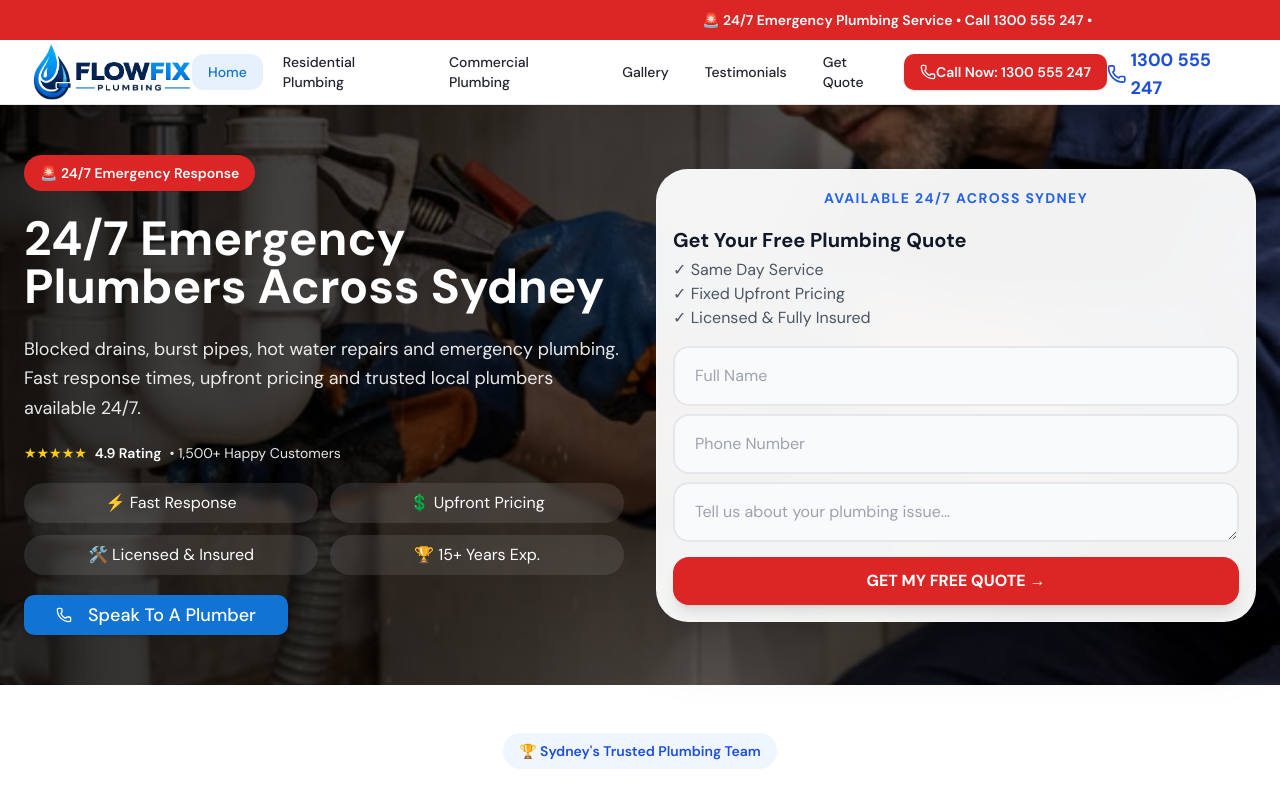
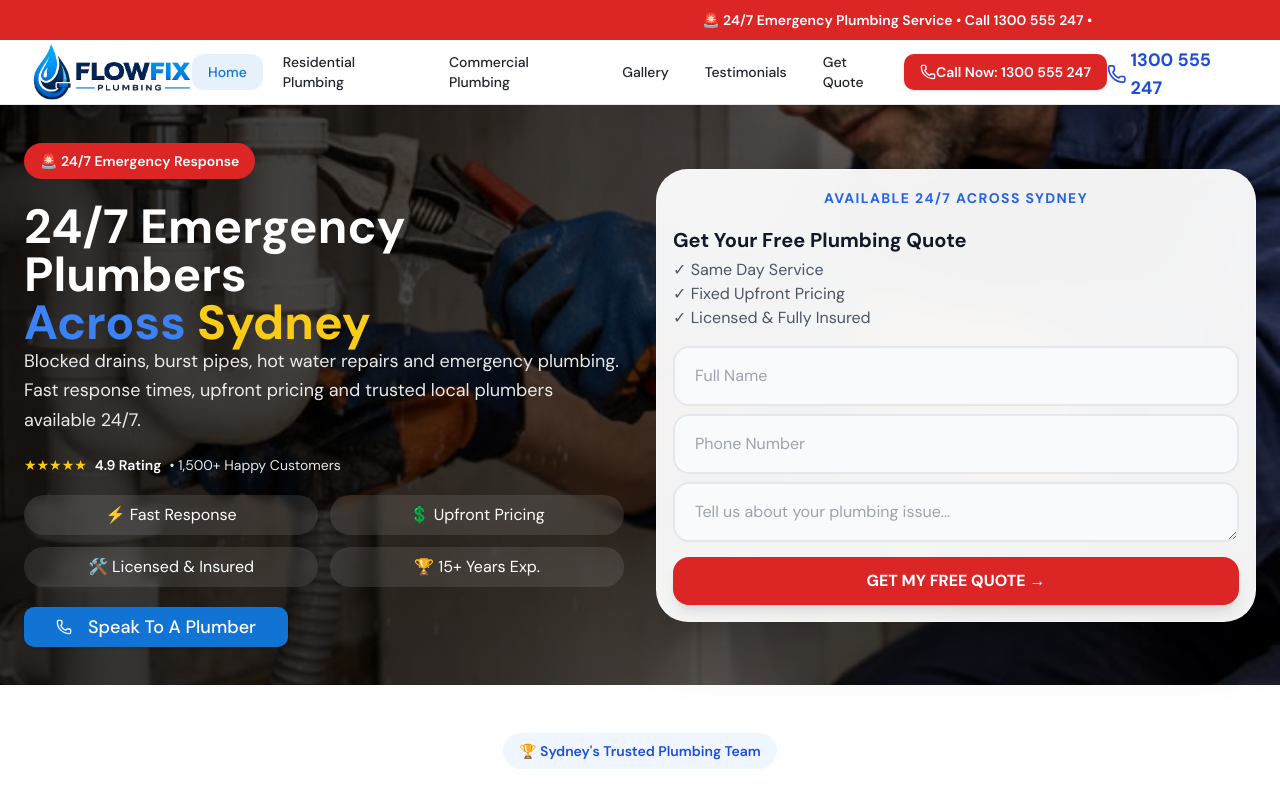
Before and after one commit to gopremiumstudio/flowfix-plumbing-demo, a React (Vite) app: page / in a window 1280 px wide. Shown: the top 788 px of the page. Built offline with nearby package versions, Linux system fonts and the light colour scheme.

Commit message:
Updated hero heading colors

```diff
--- a/src/pages/HomePage.jsx
+++ b/src/pages/HomePage.jsx
@@ -178,8 +178,12 @@ variant: 'default'
   🚨 24/7 Emergency Response
 </div>
 
-<h1 className="text-[2.3rem] md:text-5xl lg:text-5xl font-bold text-white leading-tight mb-6">
-  24/7 Emergency Plumbers Across Sydney
+<h1 className="text-[2.3rem] md:text-5xl lg:text-5xl font-bold text-white">
+  <>
+    24/7 Emergency Plumbers <br />
+    <span className="text-blue-500">Across</span>{' '}
+    <span className="text-yellow-400">Sydney</span>
+  </>
 </h1>
 
 <p className="text-lg text-white/90 leading-relaxed mb-5 max-w-prose">
```
